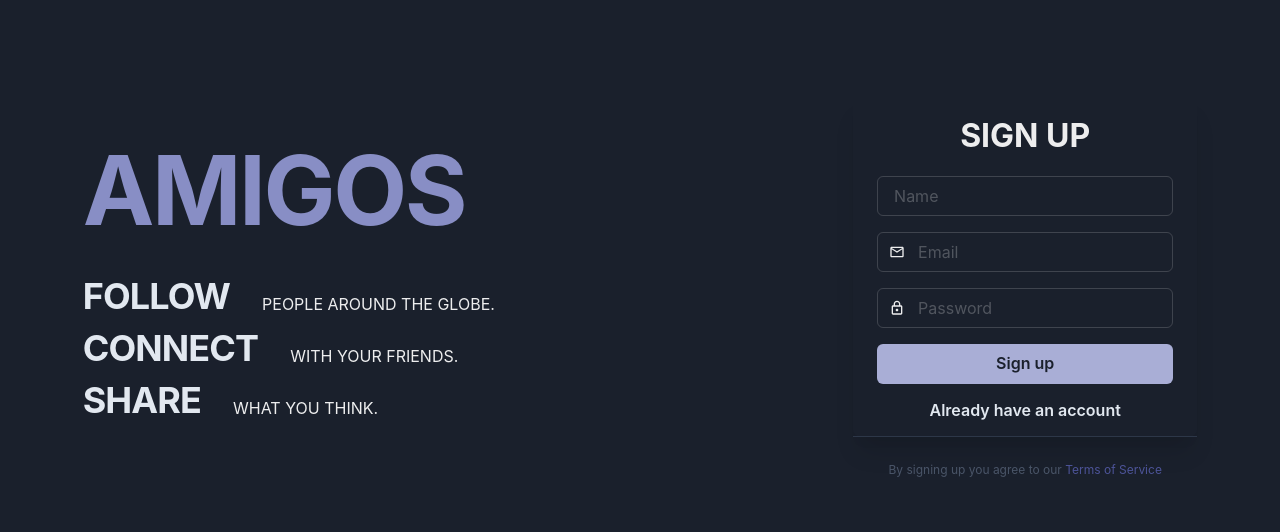
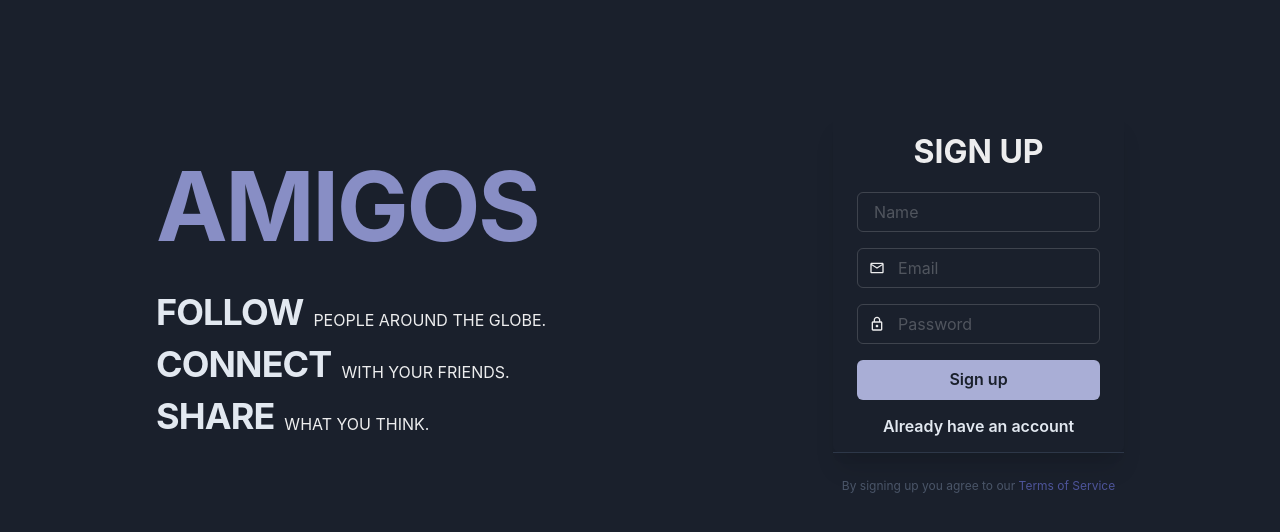
Before and after one commit to mohammadkhizerkhan/social-media, a React (Create React App) app: page / in a window 1280 px wide. Shown: the top 532 px of the page. Built offline with nearby package versions, Linux system fonts and the light colour scheme.

Commit message:
fixed some styling in landing

```diff
--- a/src/components/Hero.jsx
+++ b/src/components/Hero.jsx
@@ -1,5 +1,5 @@
 import React from "react";
-import { chakra, GridItem, useColorModeValue, Stack } from "@chakra-ui/react";
+import { chakra, GridItem, useColorModeValue, Stack, Text, Flex } from "@chakra-ui/react";
 
 function Hero() {
   return (
@@ -9,7 +9,7 @@ function Hero() {
     >
       <chakra.h1
         mb={10}
-        fontSize={{ base: "4xl", md: "8xl" }}
+        fontSize={{ base: "6xl", md: "8xl" }}
         fontWeight="bold"
         lineHeight={{ base: "shorter", md: "none" }}
         color={useColorModeValue("brand.600", "brand.300")}
@@ -17,51 +17,54 @@ function Hero() {
       >
         AMIGOS
       </chakra.h1>
-      <Stack direction={["column", "row"]} spacing="24px">
+      <Flex direction={["column", "row"]}>
         <chakra.h1
-          mb={4}
+          mb={{base:"10px",md:"1rem"}}
           fontSize={{ base: "3xl", md: "4xl" }}
           fontWeight="bold"
           lineHeight={{ base: "shorter", md: "none" }}
           color={useColorModeValue("gray.900", "gray.200")}
           letterSpacing={{ base: "normal", md: "tight" }}
+          mr="10px"
         >
           FOLLOW
         </chakra.h1>
-        <chakra.p alignSelf="center" marginLeft={2}>
+        <chakra.h1 alignSelf="center" marginTop={{base:"10px",md:"0"}} marginBottom={{base:"1rem",md:"0px"}}>
           PEOPLE AROUND THE GLOBE.
-        </chakra.p>
-      </Stack>
-      <Stack direction={["column", "row"]} spacing="24px">
+        </chakra.h1>
+      </Flex>
+      <Flex direction={["column", "row"]}>
         <chakra.h1
-          mb={4}
+           mb={{base:"10px",md:"1rem"}}
           fontSize={{ base: "3xl", md: "4xl" }}
           fontWeight="bold"
           lineHeight={{ base: "shorter", md: "none" }}
           color={useColorModeValue("gray.900", "gray.200")}
           letterSpacing={{ base: "normal", md: "tight" }}
+          mr="10px"
         >
           CONNECT
         </chakra.h1>
-        <chakra.p alignSelf="center" marginLeft={2}>
+        <chakra.p alignSelf="center" marginTop={{base:"10px",md:"0"}} marginBottom={{base:"1rem",md:"0px"}}>
           WITH YOUR FRIENDS.
         </chakra.p>
-      </Stack>
-      <Stack direction={["column", "row"]} spacing="24px">
+      </Flex>
+      <Flex direction={["column", "row"]} >
         <chakra.h1
-          mb={4}
+           mb={{base:"10px",md:"1rem"}}
           fontSize={{ base: "3xl", md: "4xl" }}
           fontWeight="bold"
           lineHeight={{ base: "shorter", md: "none" }}
           color={useColorModeValue("gray.900", "gray.200")}
           letterSpacing={{ base: "normal", md: "tight" }}
+          mr="10px"
         >
           SHARE
         </chakra.h1>
-        <chakra.p alignSelf="center" marginLeft={2}>
+        <chakra.p alignSelf="center" marginTop={{base:"10px",md:"0"}} marginBottom={{base:"1rem",md:"0px"}}>
           WHAT YOU THINK.
         </chakra.p>
-      </Stack>
+      </Flex>
     </GridItem>
   );
 }
--- a/src/pages/Landing.jsx
+++ b/src/pages/Landing.jsx
@@ -26,7 +26,7 @@ import Signup from "./Signup";
 export default function Landing() {
   const bgColor = useColorModeValue("black", "white");
   return (
-    <Box px={8} py={24} mx="auto">
+    <Box px={{base:"3rem",md:"7rem"}} py={{base:"3rem",md:"7rem"}} mx="auto">
       <SimpleGrid
         alignItems="center"
         w={{ base: "full", xl: 11 / 12 }}
--- a/src/pages/Login.jsx
+++ b/src/pages/Login.jsx
@@ -9,7 +9,7 @@ import LoginForm from "./LoginForm";
 
 export default function Login() {
   return (
-    <Box px={8} py={24} mx="auto">
+    <Box px={{base:"3rem",md:"7rem"}} py={{base:"3rem",md:"7rem"}} mx="auto">
       <SimpleGrid
         alignItems="center"
         w={{ base: "full", xl: 11 / 12 }}
```
